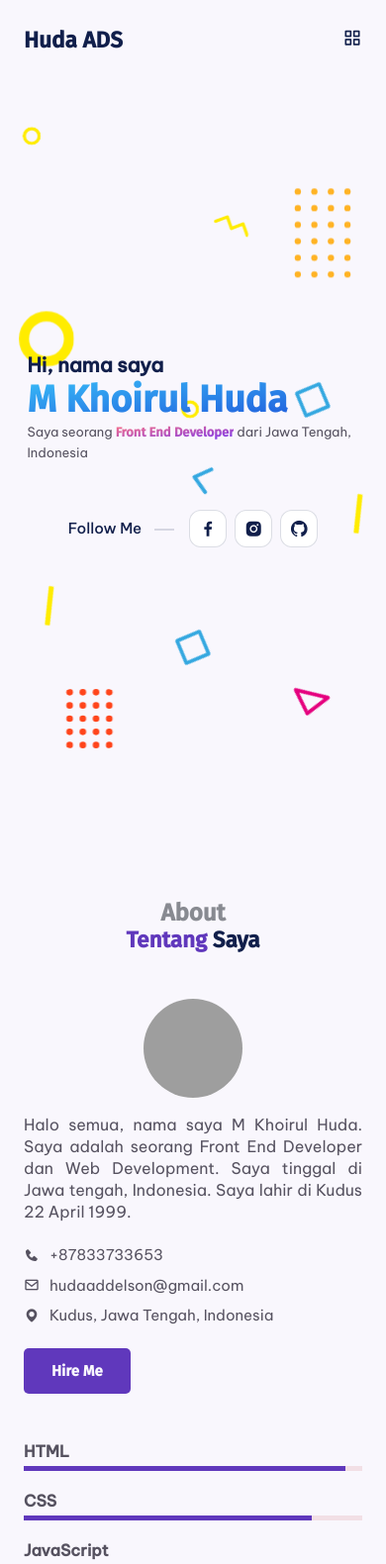
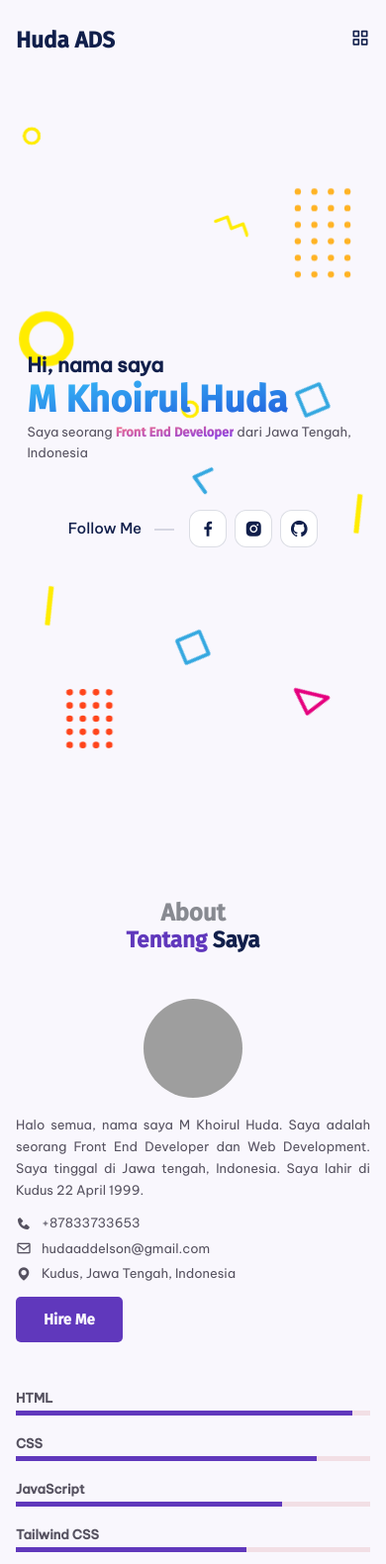
Before and after one commit to huda-addelson/portfolio, a plain HTML site: page index.html in a window 390 px wide. Shown: the top 1580 px of the page at 99% size. Drawn offline with nearby package versions, Linux system fonts and the light colour scheme; grey boxes are pictures that could not be loaded.

Commit message:
update feature

```diff
--- a/assets/css/style.css
+++ b/assets/css/style.css
@@ -134,16 +134,13 @@ img {
     width: 100%;
     z-index: var(--z-fixed);
     transition: .4s;
-    /* line-height: 120px;
-    height: 120px; */
+
 }
 
-.header.scrolled {
+.scroll-header {
     background-color: var(--bg-color-transparant);
     box-shadow: 0 5px 20px 0.1px rgba(0, 0, 0, 0.1);
     backdrop-filter: blur(15px);
-    /* line-height: 80px;
-    height: 80px; */
 }
 
 .nav {
@@ -1105,7 +1102,7 @@ img {
 
 @media screen and (max-width: 1208px) {
     .container {
-        margin: 0 1.5rem;
+        margin: 0 1rem;
     }
 
     .simple_shapes .six {
@@ -1208,6 +1205,9 @@ img {
         width: 20px;
     }
 
+    .header {
+        overflow: hidden;
+    }
 
     .nav-menu {
         position: fixed;
@@ -1219,6 +1219,7 @@ img {
         padding: 4rem 0 0 3rem;
         box-shadow: -2px 0 4px hsla(250, 24%, 15%, .1);
         transition: .4s;
+        z-index: 110;
     }
 
     .show-menu {
@@ -1294,6 +1295,23 @@ img {
     .simple_shapes .five {
         top: 70%;
     }
+
+    .about-left .details,
+    .about-left ul {
+        font-size: var(--small-font);
+    }
+
+    .skils-wrapper h4 {
+        font-size: var(--small-font);
+    }
+
+    .about-left ul {
+        margin: 10px 0;
+    }
+
+    .about-left .about-info {
+        margin-bottom: 0;
+    }
 }
 
 @media screen and (max-width: 350px) {}
--- a/assets/js/main.js
+++ b/assets/js/main.js
@@ -1,34 +1,3 @@
-
-// let homeSwiper = new Swiper(".home-swiper", {
-//     spaceBetween: 16,
-//     centeredSlides: true,
-//     slidesPerview: 'auto',
-//     loop: 'true',
-// });
-
-// Skils Bar
-// $(window).scroll(function(){
-//     let hT = $("#skils").offset().top,
-//     hH = $("$skils").outerHeight(),
-//     wH = $(window).height(),
-//     wS = $(this).scrollTop();
-//     if(wS > (hT+hH-1.4*wH)){
-//         JQuery(".skilbar").each(funtion(){
-//             JQuery(this).find(".skils").animate({
-
-//             })
-//         })
-//     }
-// })
-/* =============== HEADER STICKY =============== */
-const header = document.getElementById("header");
-
-function stickyNavbar() {
-    header.classList.toggle("scrolled", window.pageYOffset > 0);
-}
-
-stickyNavbar();
-window.addEventListener("scroll", stickyNavbar);
 
 /* =============== TAMPIL-MENU =============== */
 const navMenu = document.getElementById("nav-menu"),
@@ -48,3 +17,12 @@ if (navClose) {
         navMenu.classList.remove("show-menu");
     })
 }
+/* =============== HEADER STICKY =============== */
+
+
+function scrolHeader() {
+    const header = document.getElementById("header");
+    if (this.scrollY >= 50) header.classList.add("scroll-header");
+    else header.classList.remove("scroll-header");
+}
+window.addEventListener("scroll", scrolHeader);
```
